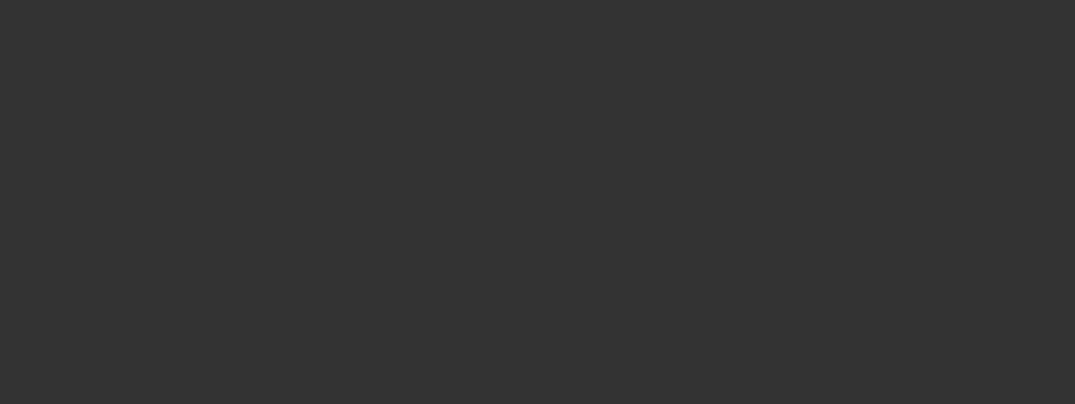
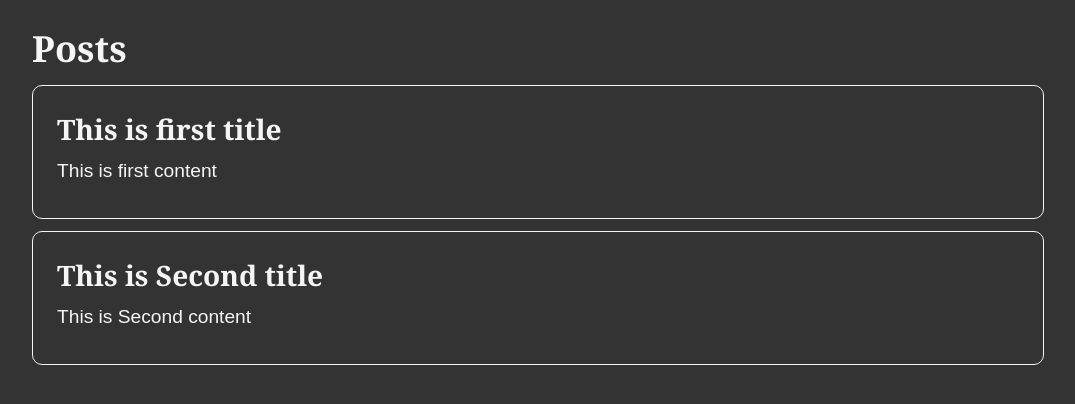
Before and after one commit to MamunVerse/Bulletin-Board-App-React-Redux-Toolkit, a React (Create React App) app: page / in a window 1280 px wide. Shown: the top 404 px of the page, without its empty margins (96-1171 px from the left). Built offline with nearby package versions, Linux system fonts and the light colour scheme.

Commit message:
Create post slice and post component and show all post in browser

```diff
--- a/src/App.js
+++ b/src/App.js
@@ -1,8 +1,9 @@
-
+import PostList from "./features/posts/PostList";
 
 function App() {
   return (
     <div className="App">
+      <PostList/>
     </div>
   );
 }
--- a/src/app/store.js
+++ b/src/app/store.js
@@ -1,6 +1,8 @@
 import { configureStore } from "@reduxjs/toolkit";
+import postsReducer from "../features/posts/postsSlice";
 
 export const store = configureStore({
     reducer : {
+        posts : postsReducer,
     }
 })
--- /dev/null
+++ b/src/features/posts/PostList.js
@@ -0,0 +1,21 @@
+import { useSelector } from "react-redux";
+import { selectAllPosts } from "./postsSlice";
+
+
+const PostList = () => {
+    const posts = useSelector(selectAllPosts);
+    const renderedPosts = posts.map(post => (
+        <article key={post.id}>
+            <h3>{post.title}</h3>
+            <p>{post.content.substring(0, 100)}</p>
+        </article>
+    ))
+  return (
+    <section>
+        <h2>Posts</h2>
+        {renderedPosts}
+    </section>
+  )
+}
+
+export default PostList
--- /dev/null
+++ b/src/features/posts/postsSlice.js
@@ -0,0 +1,25 @@
+import { createSlice } from "@reduxjs/toolkit";
+
+const initialState = [
+    {
+        id : 1,
+        title : 'This is first title',
+        content : 'This is first content'
+    },
+    {
+        id : 2,
+        title : 'This is Second title',
+        content : 'This is Second content'
+    }
+]
+
+const postsSlice = createSlice({
+    name : 'posts',
+    initialState,
+    reducers : {
+
+    }
+})
+
+export const selectAllPosts = (state) => state.posts;
+export default postsSlice.reducer;
```
